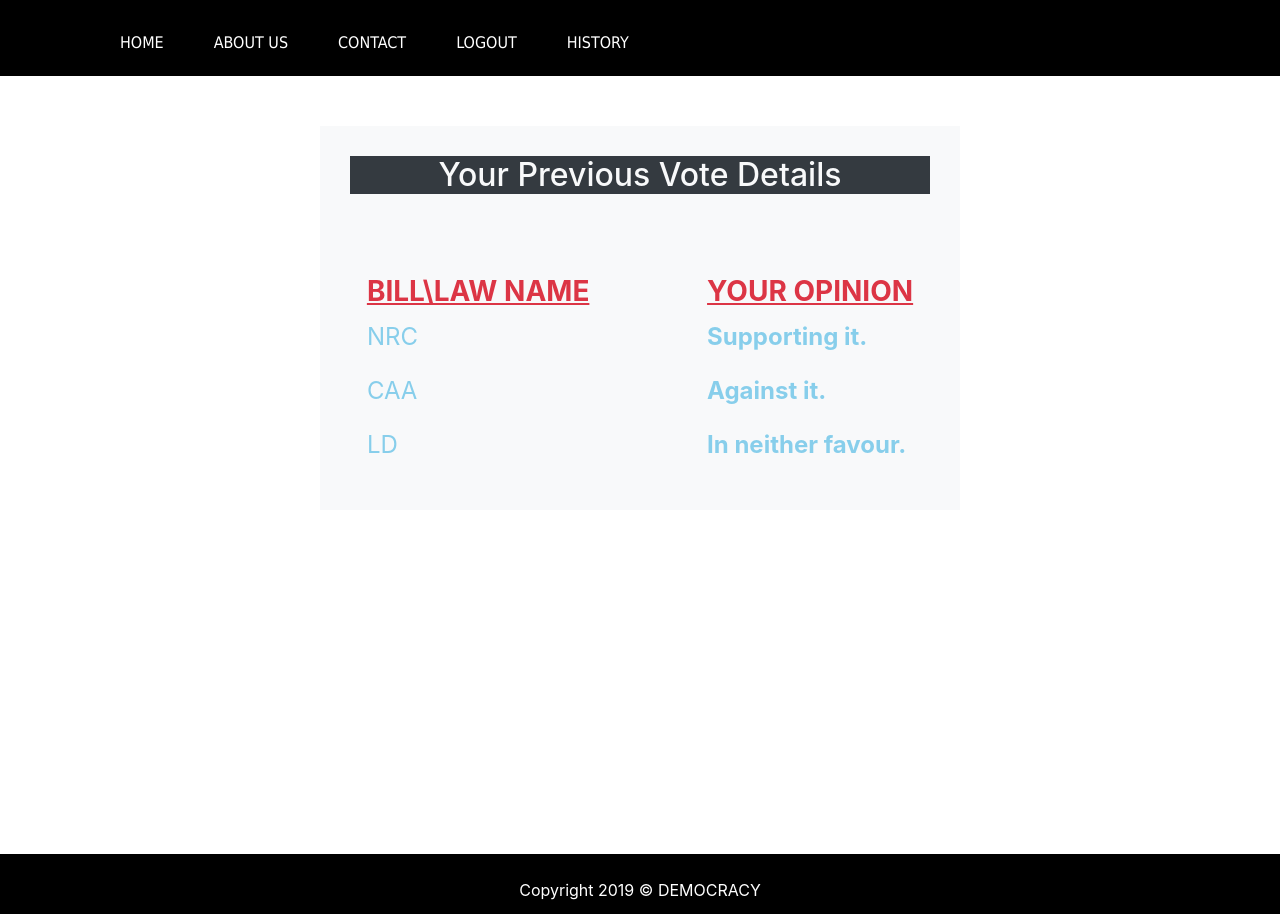
After one commit to pythango-anuj/Django-Polling-Portal, a Django app: page /history/ in a window 1280 px wide. The commit adds this page. Run offline with Django 3.2, Linux system fonts and the light colour scheme; a user stored in the database is signed in; data comes from the database, SQL or seed files in the repository; both versions use the stored data as it was after the commit; some libraries are stand-ins or nearby versions.

Commit message:
Final Commit

```diff
--- a/Democracy/urls.py
+++ b/Democracy/urls.py
@@ -12,4 +12,6 @@ urlpatterns = [
     path('logout/',views.logoutview,name='Logout'),
     path('voting/', views.voting, name='Voting'),
     path('response/', views.save_response, name='response'),
+    path('history/',views.history,name='History'),
+    path('result/',views.result,name='Result'),
 ]
--- a/Democracy/views.py
+++ b/Democracy/views.py
@@ -23,6 +23,7 @@ def aboutus(request):
 
 def contact(request):
     return render(request, 'Democracy/contact.html')
+
 
 @login_required
 def voting(request):
@@ -56,13 +57,11 @@ def loginview(request):
         return render(request, 'Democracy/signin.html', {'message': 'Invalid Username or password'})
 
 
-
 @login_required
 def logoutview(request):
     logout(request)
     print(request.user)
     return redirect('Home')
-
 
 
 def save_response(request):
@@ -90,7 +89,7 @@ def save_response(request):
             uservote.username = request.user
             opinion.code_id = code_id
 
-            opinion.comment = comment
+            opinion.comment = str(comment)
 
             if (user_opinion == 'True'):
                 opinion.Yes = True
@@ -109,25 +108,40 @@ def save_response(request):
             vote_count()
             return render(request, 'Democracy/voting_portal.html', {'message': "Thanks for giving your response!"})
 
+
 def vote_count():
     CodeVote.objects.all().delete()
-    sets=set()
-    bills=Opinion.objects.all()
+    sets = set()
+    bills = Opinion.objects.all()
     for bill in bills:
         sets.add(bill.code_id)
     for item in sets:
         codevote = CodeVote()
         codevote.code_id = item
-        codevote.yes=0
-        codevote.no=0
-        codevote.do_not_know=0
-        vote_obj=Opinion.objects.filter(code_id=item)
+        codevote.yes = 0
+        codevote.no = 0
+        codevote.do_not_know = 0
+        vote_obj = Opinion.objects.filter(code_id=item)
         for obj in vote_obj:
-            if(obj.Yes == True):
-                codevote.yes+=1
-            elif(obj.No == True):
-                codevote.no+=1
-            elif(obj.Do_Not_Know == True):
-                codevote.do_not_know+=1
+            if (obj.Yes == True):
+                codevote.yes += 1
+            elif (obj.No == True):
+                codevote.no += 1
+            elif (obj.Do_Not_Know == True):
+                codevote.do_not_know += 1
         codevote.save()
+
+
 vote_count()
+
+
+def history(request):
+    vote_list = UserVote.objects.filter(username=request.user)
+    return render(request, 'Democracy/history.html', context={'vote_list': vote_list})
+
+
+def result(request):
+    if request.method == "POST":
+        bill = request.POST['bill']
+        count = CodeVote.objects.get(code_id=bill)
+    return render(request, 'Democracy/result.html', context={'count': count})
--- /dev/null
+++ b/templates/Democracy/history.html
@@ -0,0 +1,120 @@
+<!Doctype html>
+{% load static %}
+<html>
+<head>
+    <title>Voting pool</title>
+    <meta name="viewport" content="width=device-width, initial-scale=1">
+    <link rel="stylesheet" href="https://maxcdn.bootstrapcdn.com/bootstrap/4.3.1/css/bootstrap.min.css">
+
+
+    <script src="https://maxcdn.bootstrapcdn.com/bootstrap/3.4.0/js/bootstrap.min.js"></script>
+
+    <style>
+#navbar{
+  padding: 30px;
+  background: black;
+
+}
+#container{
+  padding: 30px;
+  width:50%;
+  align:center;
+  margin-top: 50px;
+}
+footer#main-footer {
+  margin-top: 10%;
+  padding:20px;
+  height:60px;
+  background: #000;
+  color: #fff; }
+li{
+  float:left;
+  margin-left:50px;
+  list-style-type:none;
+  color:white;
+}
+#link1{
+  text-decoration: none;
+  font-family: tahoma;
+  color:white;
+}
+#link1 :hover{
+  color:grey;
+}
+#hdd2{
+  background: #383550;
+  color:orange;
+  padding:20px;
+}
+#container{
+  border:1px;
+}
+
+    </style>
+</head>
+<body>
+
+<div id="navbar">
+    <ul>
+        <li><a id="link1" href="{% url 'Home' %}">HOME</a></li>
+        <li><a id="link1" href="{% url 'About' %}">ABOUT US</a></li>
+        <li><a id="link1" href="{% url 'Contact' %}">CONTACT</a></li>
+        <li><a id="link1" href="{% url 'Logout' %}">LOGOUT</a></li>
+        <li><a id="link1" href="{% url 'History' %}">HISTORY</a></li>
+    </ul>
+</div>
+
+
+<div class="container bg-light text-danger" align="center" id="container">
+    <h2 id="voting" align=center class="bg-dark text-light">Your Previous Vote Details</h2>
+    {% if vote_list %}
+        <table>
+            <tr>
+                <th>
+                    <h3><u><b><font>BILL\LAW NAME</font></b></u></h3>
+                </th>
+                <th>
+                    <p>&nbsp&nbsp&nbsp&nbsp&nbsp&nbsp&nbsp&nbsp&nbsp&nbsp&nbsp&nbsp&nbsp&nbsp&nbsp&nbsp&nbsp&nbsp&nbsp&nbsp&nbsp&nbsp&nbsp&nbsp&nbsp&nbsp&nbsp&nbsp&nbsp&nbsp</p>
+                </th>
+                </th>
+                <th>
+                    <h3><u><b><font>YOUR OPINION</font></b></u></h3>
+                </th>
+            </tr>
+        {% for item in vote_list %}
+            <tr>
+                <td>
+                    <p><font color="skyblue" size="5px">{{ item.code_id }}</font></p>
+                </td>
+                <th>
+                    <p>&nbsp&nbsp&nbsp&nbsp&nbsp&nbsp&nbsp&nbsp&nbsp&nbsp&nbsp&nbsp&nbsp&nbsp&nbsp&nbsp&nbsp&nbsp&nbsp&nbsp&nbsp&nbsp&nbsp&nbsp&nbsp&nbsp&nbsp&nbsp&nbsp&nbsp</p>
+                </th>
+                <th>
+                    {% if item.Yes %}
+                    <p><font color="skyblue" size="5px">Supporting it.</font></p>
+                    {% elif item.No %}
+                    <p><font color="skyblue" size="5px">Against it.</font></p>
+                    {% elif item.Do_Not_Know %}
+                    <p><font color="skyblue" size="5px">In neither favour.</font></p>
+                    {% endif %}
+                </th>
+            </tr><br>
+        {% endfor %}
+        </table>
+    {% else %}
+    <p><font>Sorry! You have not voted yet for any bill.</font></p>
+    {% endif %}
+</div>
+
+<br><br><br><br><br><br><br><br><br>
+<footer id="main-footer" class="text-center p-4">
+    <div class="container">
+        <div class="row">
+            <div class="col">
+                <p>Copyright 2019 &copy; DEMOCRACY</p>
+            </div>
+        </div>
+    </div>
+</footer>
+</body>
+</html>
```
Also changed, not shown: templates/Democracy/home.html (+28 -4 lines), templates/Democracy/result.html (added, +41 -0 lines), templates/Democracy/voting_portal.html (+7 -5 lines), db.sqlite3, static/img/background_election.jpg (added), static/img/person1.jpg (deleted), static/img/person2.jpg (deleted), static/img/person3.jpg (deleted), static/img/person4.jpg (deleted).
